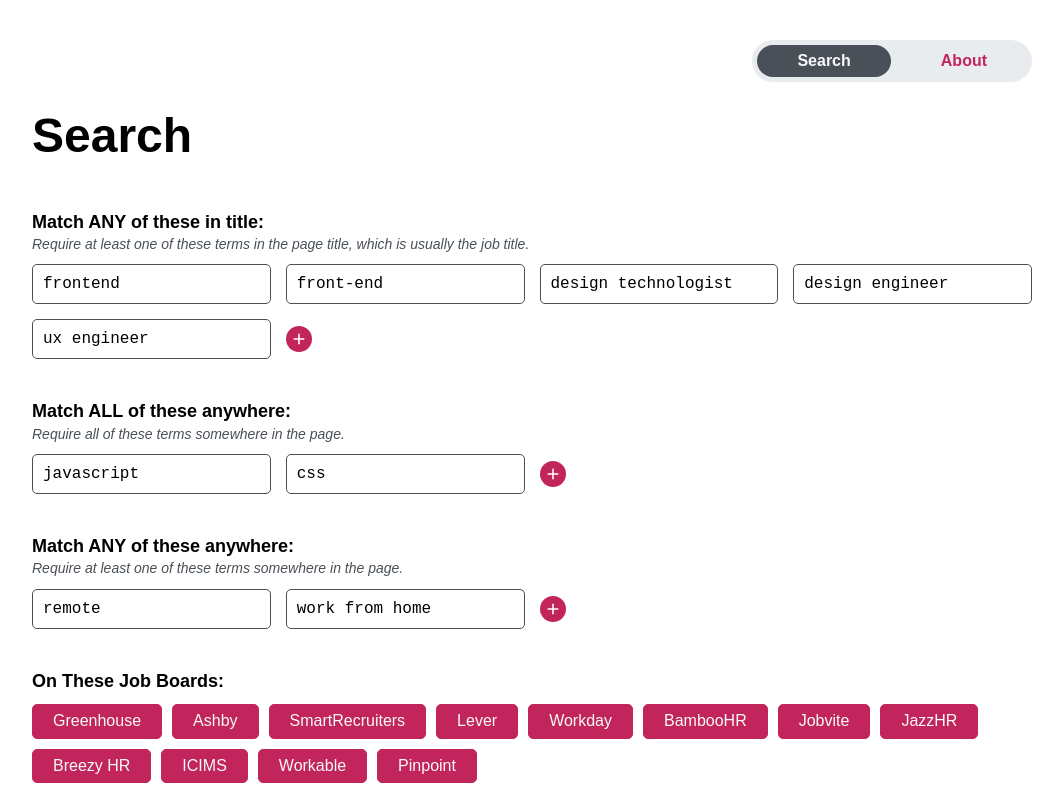
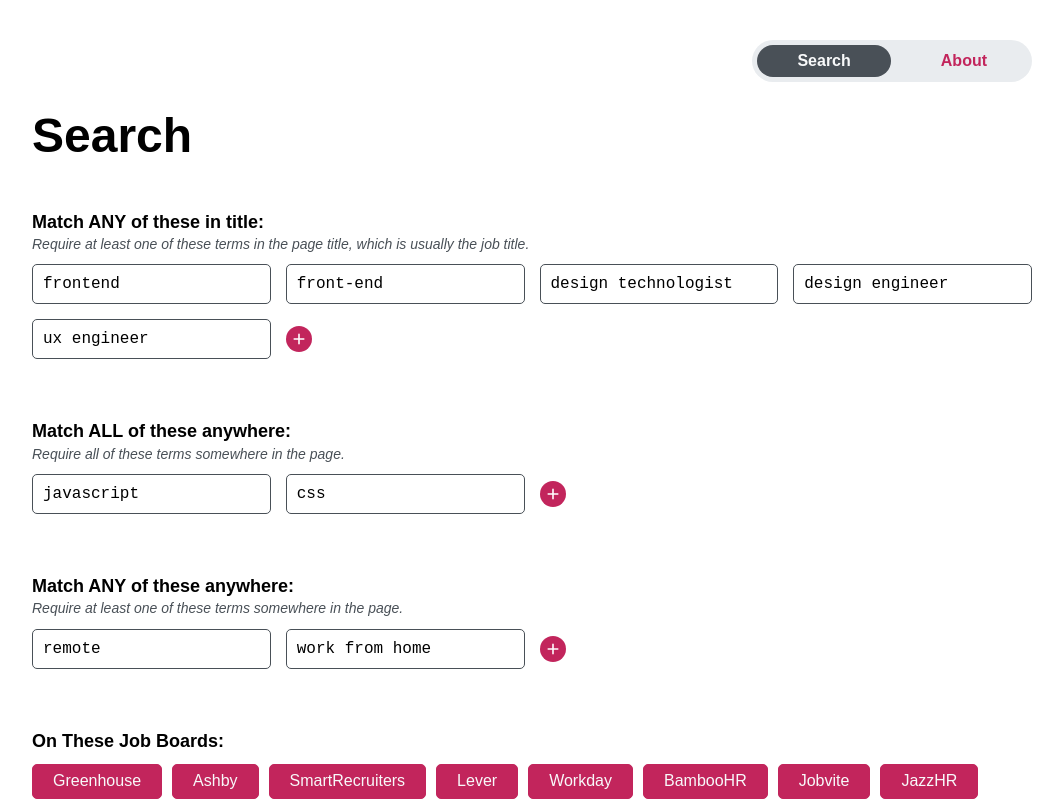
Before and after one commit to lonekorean/job-googler, a React (Vite) app: page / in a window 1280 px wide. Shown: the top 801 px of the page, without its empty margins (108-1171 px from the left). Built offline with nearby package versions, Linux system fonts and the light colour scheme.

Commit message:
more form spacing

```diff
--- a/src/styles/pages/Search.css
+++ b/src/styles/pages/Search.css
@@ -1,6 +1,6 @@
 .Search__form {
   fieldset {
-    margin: 0 0 40px;
+    margin: 0 0 60px;
     padding: 0;
     border: none;
   }
```
